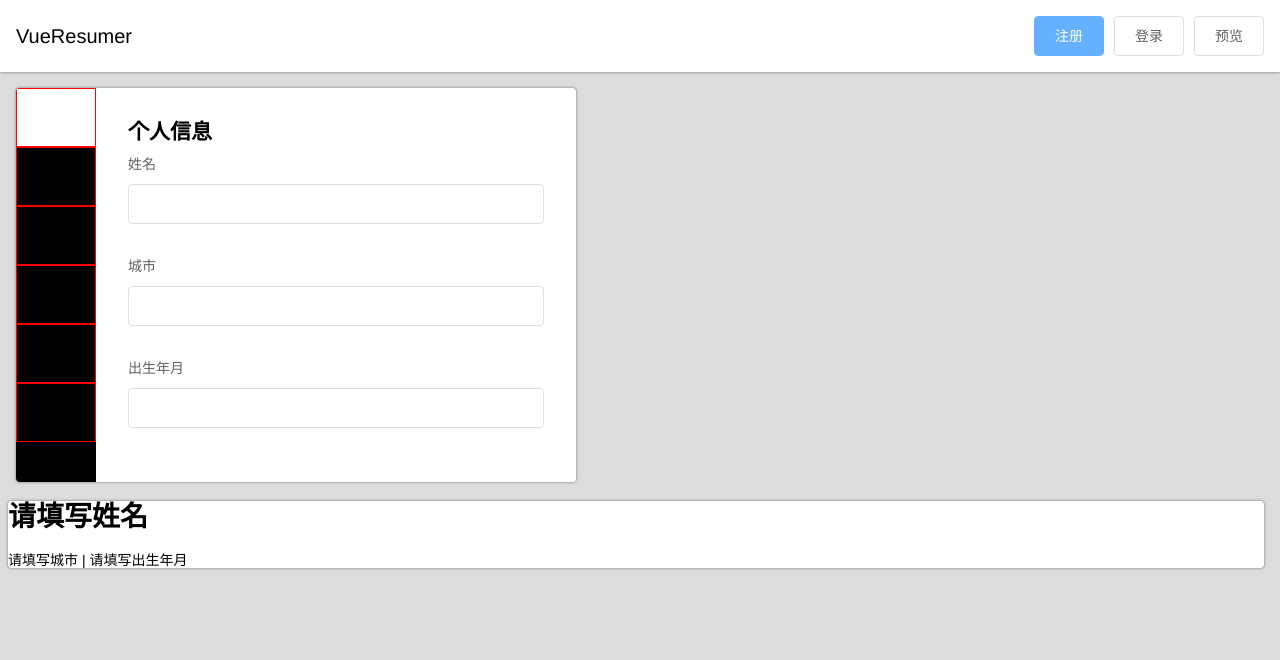
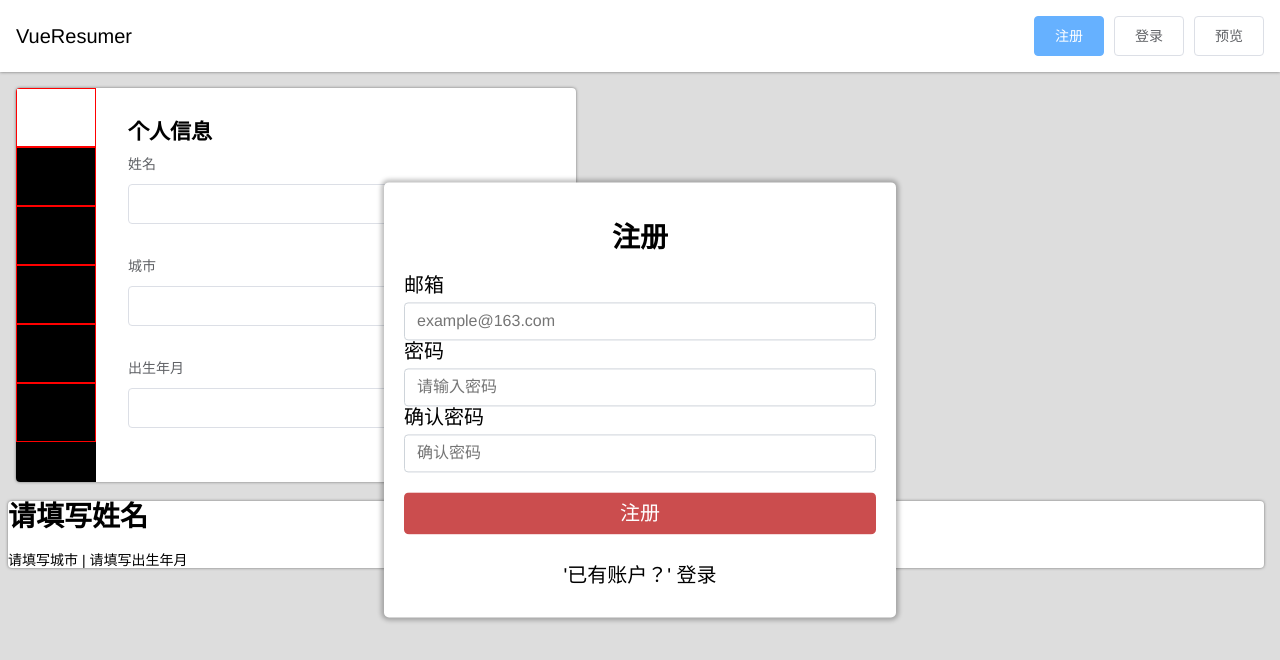
Before and after one commit to weiyanqin/vue-onlineResumeEditor, a Vue app: page / in a window 1280 px wide. Both pictures are taken after a click on the button "注册". Shown: the top 660 px of the page. Built offline with nearby package versions, Linux system fonts and the light colour scheme.

Commit message:
添加注册框

```diff
--- a/src/App.vue
+++ b/src/App.vue
@@ -1,6 +1,6 @@
 <template>
-  <div id="app" v-bind:class="{previewMode: previewMode,loginMode: loginMode}">
-    <Topbar class="topbar" v-on:preview="preview" v-on:login="login"/>
+  <div id="app" v-bind:class="{previewMode: previewMode,loginMode: loginMode,signUpMode: signUpMode}">
+    <Topbar class="topbar" v-on:preview="preview" v-on:login="login" v-on:signUp="signUp"/>
     <main>
       <Editor v-bind:resume="resume" class="editor"/>
       <Preview v-bind:resume="resume" class="preview"/>
@@ -19,6 +19,7 @@ export default {
     return {
       previewMode: false,
       loginMode: false,
+      signUpMode: false,
       resume: {
         profile: { name: "", city: "", birth: "" },
         workHistory: [{ company: "", content: "" }],
@@ -30,26 +31,27 @@ export default {
     };
   },
   methods: {
-    exitPreview(){
-      this.previewMode = false
+    exitPreview() {
+      this.previewMode = false;
     },
-    preview(){
-      this.previewMode = true
+    preview() {
+      this.previewMode = true;
     },
-    login(){
-      this.loginMode = true
+    login() {
+      this.loginMode = true;
+    },
+    signUp() {
+      this.signUpMode = true;
     }
   },
-  components: {
-    Topbar,
-    Editor,
-    Preview
-  }
+  components: { Topbar, Editor, Preview }
 };
 </script>
 
 <style lang="scss">
-html, body, #app {
+html,
+body,
+#app {
   height: 100%;
   overflow: hidden;
 }
@@ -94,26 +96,29 @@ main {
     border-radius: 4px;
   }
 }
-.previewMode > #topbar{
+.previewMode > #topbar {
   display: none;
 }
-.previewMode  #editor{
+.previewMode #editor {
   display: none;
 }
-.previewMode > #preview{
+.previewMode > #preview {
   max-width: 800px;
   margin: 32px auto;
 }
-#exitPreview{
+#exitPreview {
   display: none;
 }
-.previewMode #exitPreview{
+.previewMode #exitPreview {
   display: inline-block;
   position: fixed;
   right: 16px;
   bottom: 16px;
 }
-.loginMode #topbar .login{
+.loginMode #topbar .login {
+  display: block;
+}
+.signUpMode #topbar .signUp {
   display: block;
 }
 </style>
--- a/src/components/Topbar.vue
+++ b/src/components/Topbar.vue
@@ -4,7 +4,7 @@
             VueResumer
         </div>
         <div class="actions">
-            <el-button type="primary">注册</el-button>
+            <el-button type="primary" v-on:click="signUp">注册</el-button>
             <el-button v-on:click="login">登录</el-button>
             <el-button v-on:click="preview">预览</el-button>
         </div>
@@ -25,7 +25,7 @@
             </form>
             <div class="toSignUp">
                 '没有账户？'
-                <a href="#SignUp">注册</a>
+                <a href="#/SignUp">注册</a>
             </div>
         </div>
         <div class="signUp">
@@ -44,7 +44,7 @@
                     <input type="password" placeholder="确认密码">
                 </div>
                 <div class="row">
-                    <button type="submit" class="submit">登录</button>
+                    <button type="submit" class="submit">注册</button>
                 </div>
             </form>
             <div class="toLogin">
@@ -64,6 +64,9 @@ export default {
     },
     login(){
       this.$emit('login')
+    },
+    signUp(){
+        this.$emit('signUp')
     }
   }
 };
```
